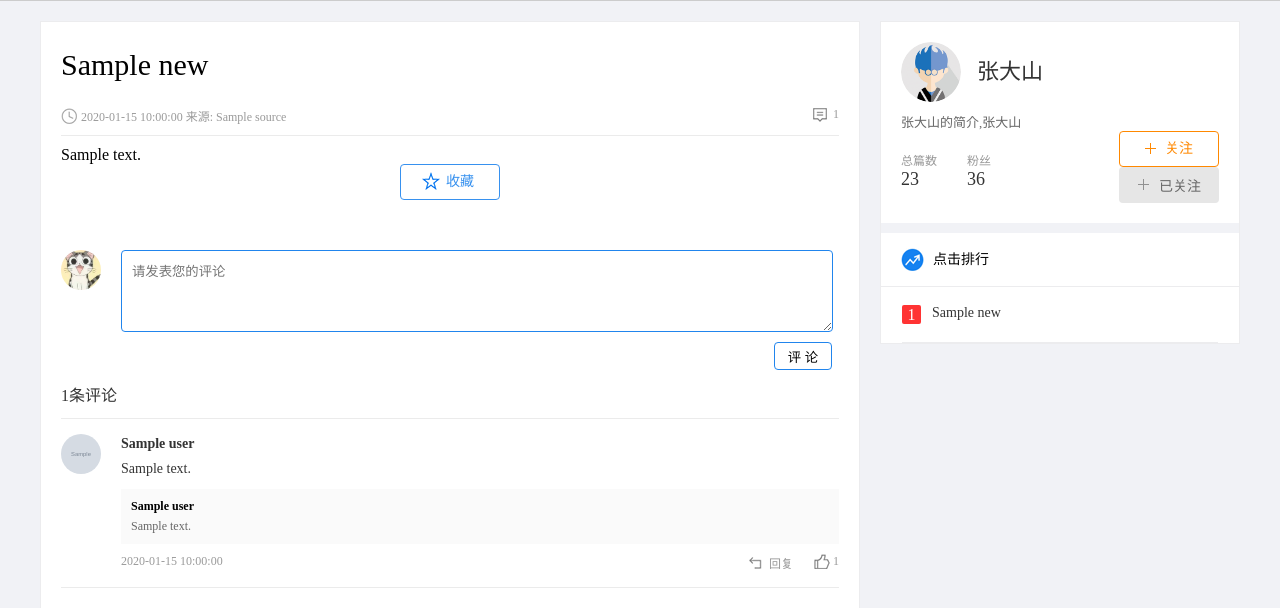
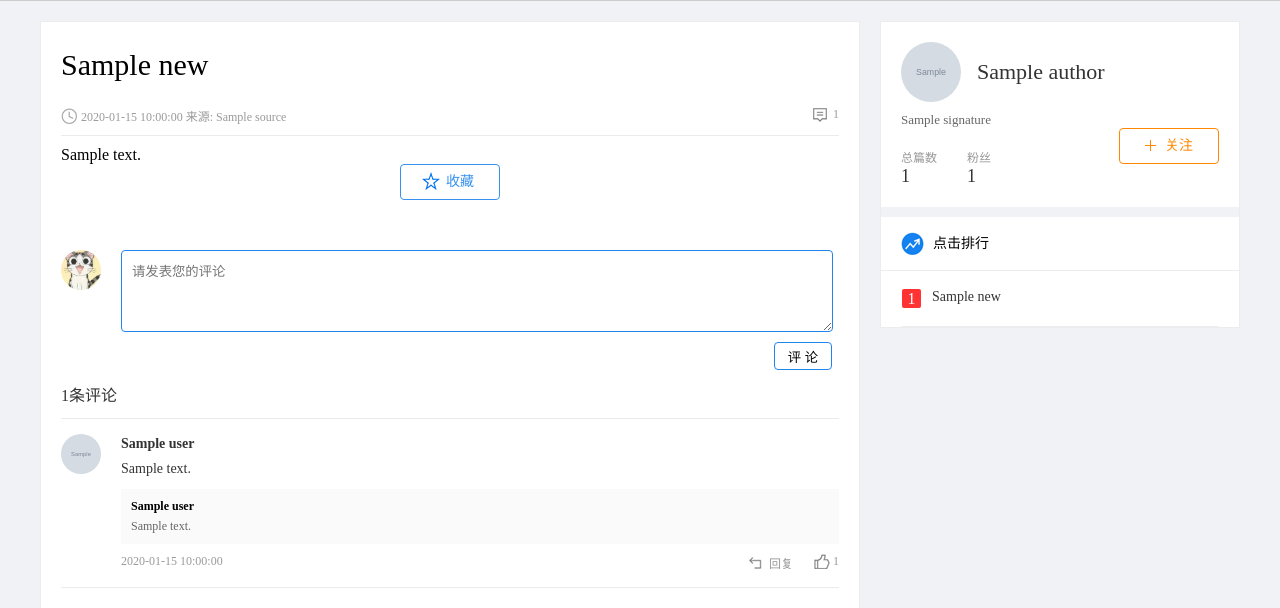
Before and after one commit to yangks0522/information15, a Flask app: template info/templates/news/detail.html in a window 1280 px wide. Shown: the part 59-667 px from the top of the page. Run offline with Flask 2, Linux system fonts and the light colour scheme; the template is opened without the code that fills it: most values are stand-ins (such as "Sample title", 1, 10 or a date in 2020); grey boxes marked "Sample" are stand-in pictures; parts of the project's set-up code (start-up, migrations or seed data) failed here and were passed over; some libraries are stand-ins or nearby versions.

Commit message:
新闻详情页作者信息获取

```diff
--- a/info/templates/news/detail.html
+++ b/info/templates/news/detail.html
@@ -181,13 +181,17 @@
     {# 判断是否作者 #}
     {% if data.news.author %}
         <div class="author_card">
+            {% if data.news.author.avatar_url %}
+                <a href="#" class="author_pic"><img src="{{ data.news.author.avatar_url }}" alt="author_pic"></a>
+            {% else %}
                 <a href="#" class="author_pic"><img src="../../static/news/images/user_pic.png" alt="author_pic"></a>
-                <a href="#" class="author_name">张大山</a>
-                <div class="author_resume">张大山的简介,张大山</div>
-                <div class="writings"><span>总篇数</span><b>23</b></div>
-                <div class="follows"><span>粉丝</span><b>36</b></div>
-                <a href="javascript:;" class="focus fr">关注</a>
-                <a href="javascript:;" class="focused fr"><span class="out">已关注</span><span class="over">取消关注</span></a>
+            {% endif %}
+                <a href="#" class="author_name">{{ data.news.author.nick_name }}</a>
+                <div class="author_resume">{{ data.news.author.signature }}</div>
+                <div class="writings"><span>总篇数</span><b>{{ data.news.author.news_count }}</b></div>
+                <div class="follows"><span>粉丝</span><b>{{ data.news.author.followers_count }}</b></div>
+                <a href="javascript:;" class="focus fr" style="display: {% if data.is_followed %} none {% else %} block {% endif %}">关注</a>
+                <a href="javascript:;" class="focused fr" style="display: {% if data.is_followed %} block {% else %} none {% endif %}"><span class="out">已关注</span><span class="over">取消关注</span></a>
             </div>
     {% endif %}
 
```
Also changed, not shown: info/modules/news/views.py (+10 -1 lines).
